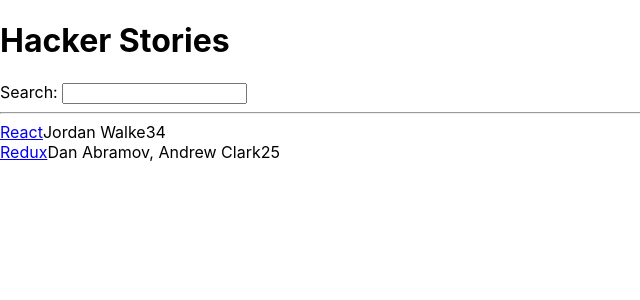
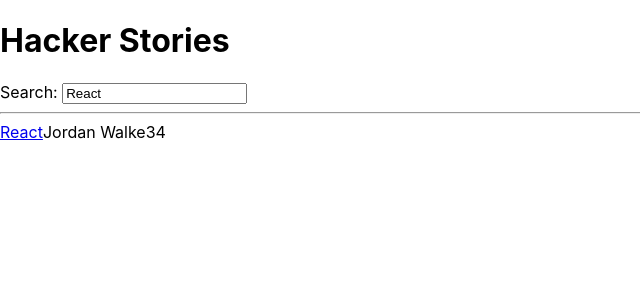
Before and after one commit to kennyedward/road-to-react, a React (Create React App) app: page / in a window 1280 px wide. Shown: the top 300 px of the page, without its empty margins (0-640 px from the left). Built offline with nearby package versions, Linux system fonts and the light colour scheme.

Commit message:
add custom hook

```diff
--- a/src/App.js
+++ b/src/App.js
@@ -2,14 +2,16 @@
 import './App.css';
 
 
-const useSemiPersistentState = () => {
+const useSemiPersistentState = (key, initialState) => {
   const [value, setValue] = React.useState(
-    localStorage.getItem("value") || ""
+    localStorage.getItem(key) || initialState
   )
 
   React.useEffect(() => {
-    localStorage.setItem("value", value)
+    localStorage.setItem(key, value)
   }, [setValue])
+
+  console.log("value: ", value);
 
   return [value, setValue]
 }
@@ -30,7 +32,7 @@
   },
 ];
 
-const [searchTerm, setSearchTerm] = useSemiPersistentState()
+const [searchTerm, setSearchTerm] = useSemiPersistentState("Search", "React")
 
 const handleSearch = event => {
   const userSearch = event.target.value
@@ -70,7 +72,7 @@
 )
 
 const Search = ({onSearch, search}) => (
-    <div>
+    <>
       <label htmlFor="search">Search: </label>
       <input
         type="text"
@@ -78,7 +80,7 @@
         onChange={onSearch}
         value={search}
       />
-    </div>
+    </>
   )
 
 export default App;
```
